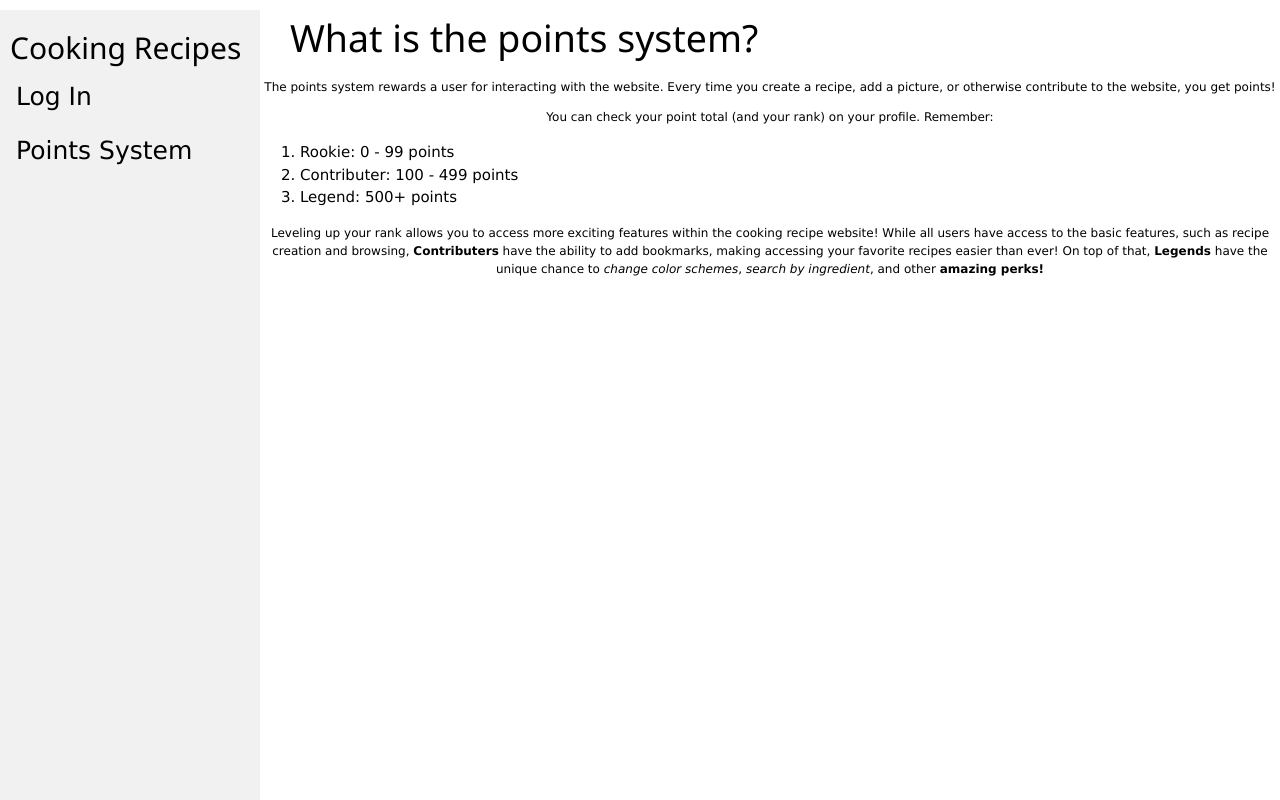
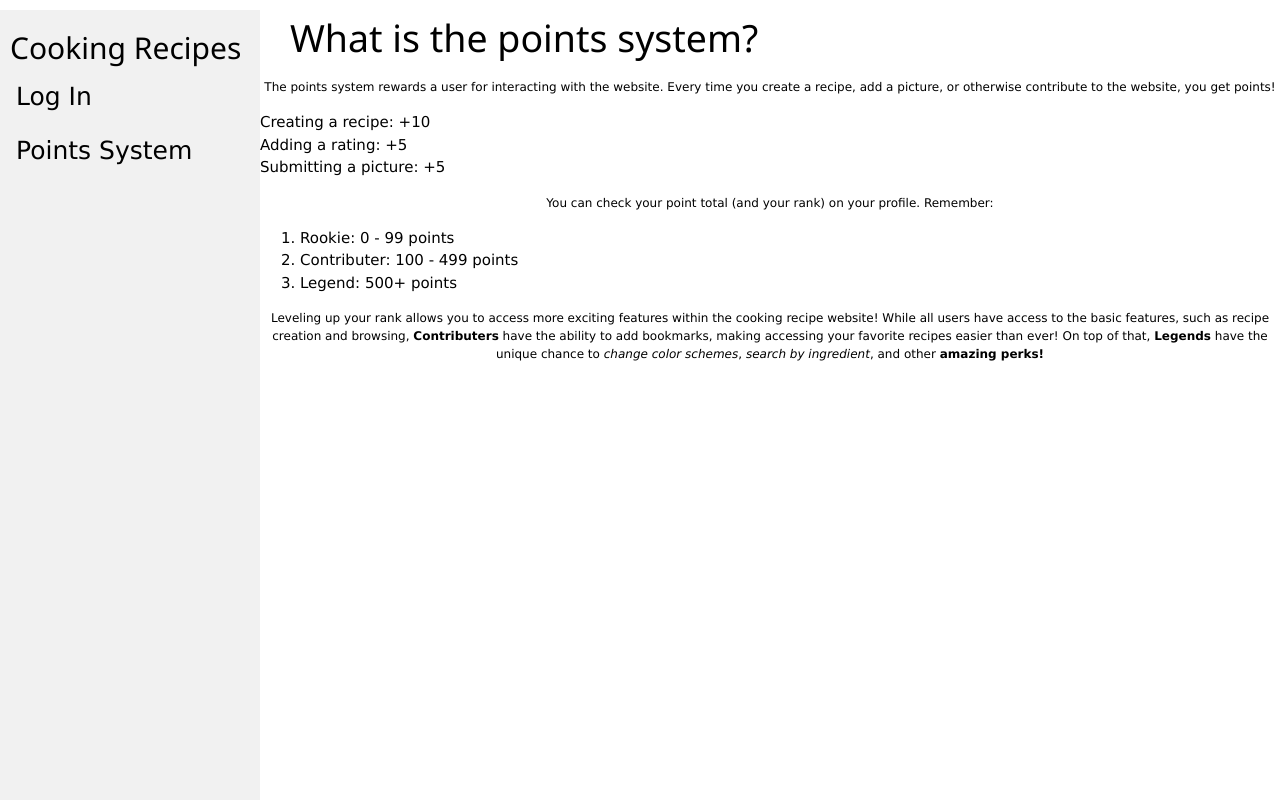
Before and after one commit to WebApplications2023/cookingRecipes, a Flask app: page /pointsSystem in a window 1280 px wide. Run offline with Flask 3, Linux system fonts and the light colour scheme; some libraries are stand-ins or nearby versions.

Commit message:
Adding points functionality to recipe creation, rating

```diff
--- a/cookingRecipes/main.py
+++ b/cookingRecipes/main.py
@@ -150,6 +150,7 @@ def newRecipe():
             description=steps[i]
         )
         db.session.add(newStep)
+    user.points += 10
     db.session.commit()
 
     return redirect(url_for("main.recipe", recipeID=newRecipe.id))
@@ -162,6 +163,7 @@ def addRating():
     recipe_id = request.form.get("recipe_id") #hidden area of form?
     newRating = model.Rating(rating=rating, user_id=user.id, recipe_id=recipe_id)
     db.session.add(newRating)
+    user.points += 5
     db.session.commit()
     return redirect(url_for("main.recipe", recipeID=recipe_id)) #TODO: check if this works with query parameters
     #forward to recipe view
--- a/cookingRecipes/templates/main/points.html
+++ b/cookingRecipes/templates/main/points.html
@@ -5,7 +5,13 @@
     <h1>What is the points system?</h1>
     <p>The points system rewards a user for interacting with the website.
         Every time you create a recipe, add a picture, or otherwise
-        contribute to the website, you get points!</p>
+        contribute to the website, you get points!
+        <ul>
+            <li>Creating a recipe: +10</li>
+            <li>Adding a rating: +5</li>
+            <li>Submitting a picture: +5</li>
+        </ul>
+    </p>
     <p>You can check your point total (and your rank) on your profile.
         Remember:
         <ol>
```
